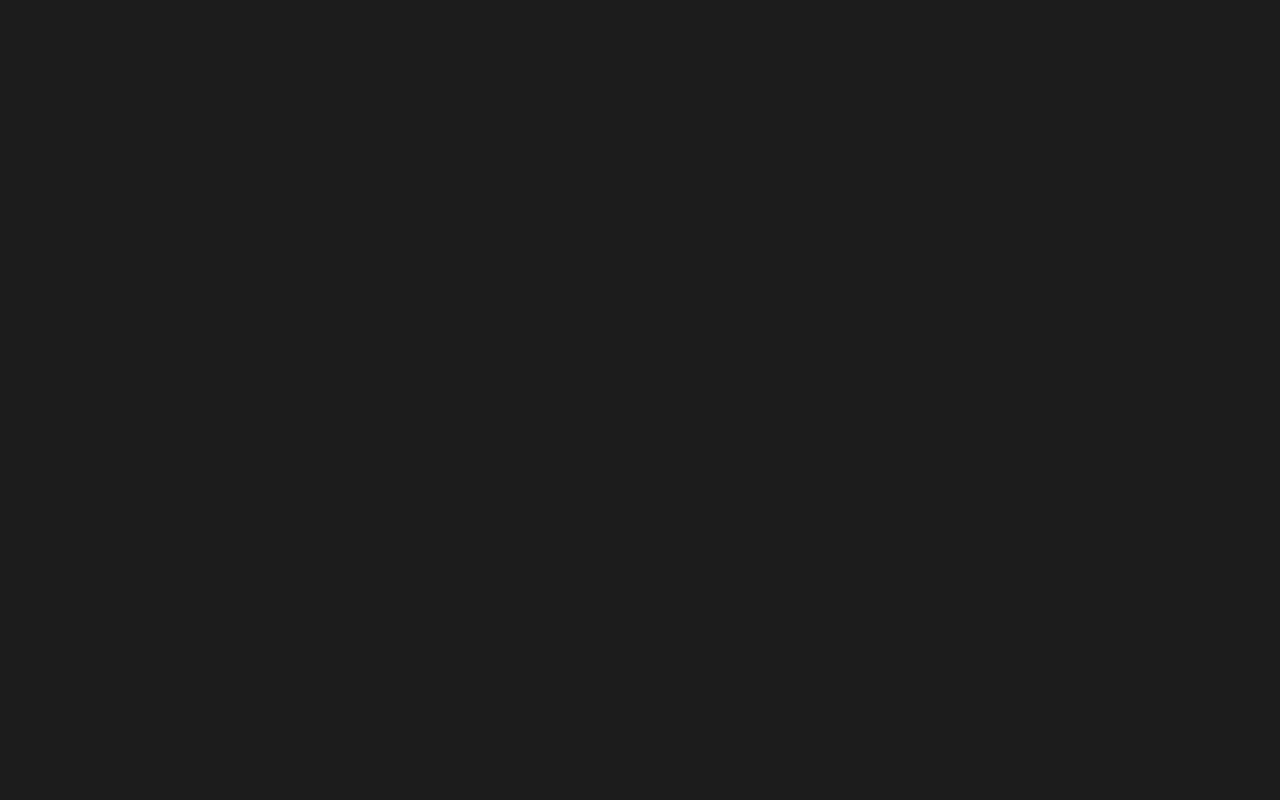
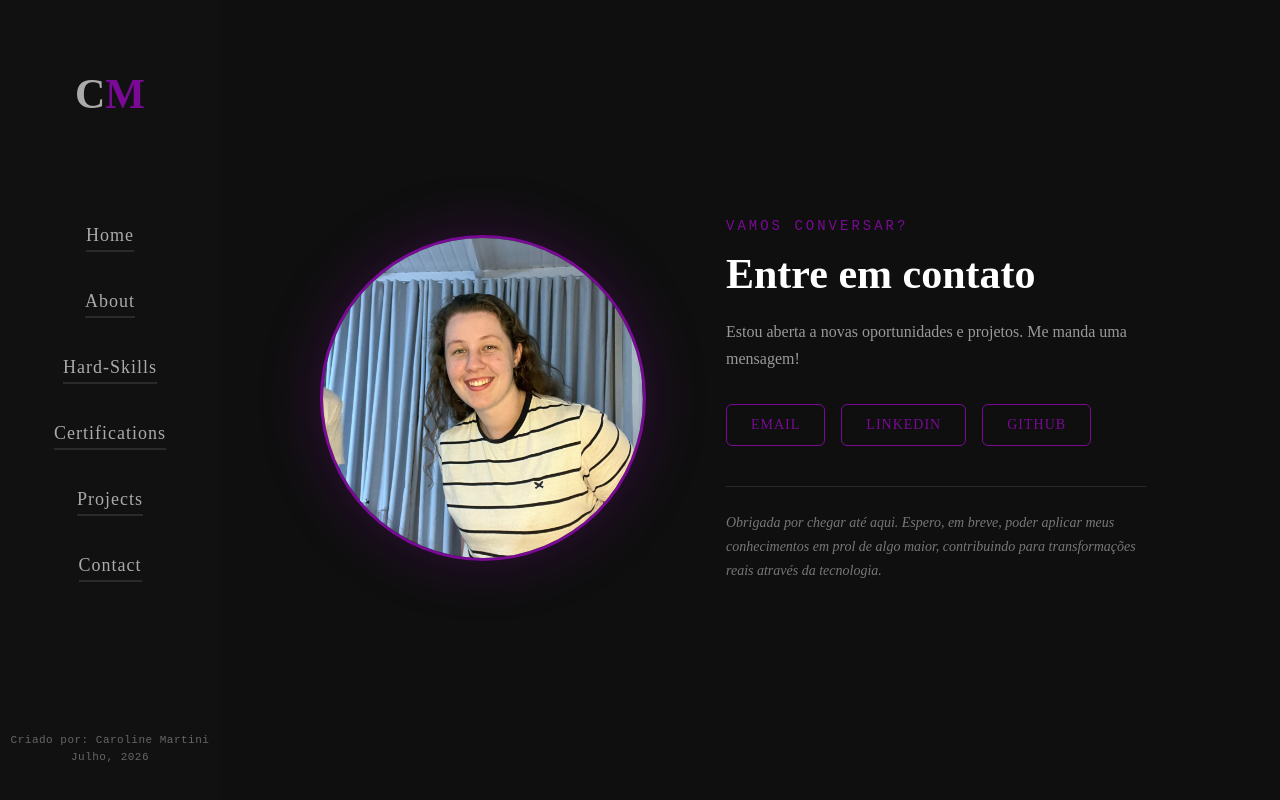
Before and after one commit to SpaceCowboy-c/Portifolio, a React (Vite) app: page /contact in a window 1280 px wide. Before the commit this address had no page. Built offline with nearby package versions, Linux system fonts and the light colour scheme.

Commit message:
Aba para contato criada + ajuste na barra de navegação.

```diff
--- a/src/App.jsx
+++ b/src/App.jsx
@@ -2,6 +2,7 @@ import { Routes, Route } from 'react-router-dom'
 import Home from './screens/home/home.jsx'
 import About from './screens/about/about.jsx'
 import HardSkill from './screens/Skills/hardSkill.jsx'
+import Contact from './screens/contact/contact.jsx'
 
 function App() {
   return (
@@ -9,6 +10,8 @@ function App() {
       <Route path="/" element={<Home />} />
       <Route path="/about" element={<About />} />
       <Route path="/skills" element={<HardSkill />} />
+      <Route path="/contact" element={<Contact />} />
+
     </Routes>
   )
 }
--- a/src/components/Navbar/navbar.css
+++ b/src/components/Navbar/navbar.css
@@ -55,3 +55,16 @@
     color: white;
     border-color: white;
 }
+
+.navbar-footer {
+    position: absolute;
+    bottom: 24px;
+    left: 0;
+    width: 100%;
+    text-align: center;
+    font-size: 11px;
+    color: #666;
+    font-family: monospace;
+    line-height: 1.5;
+    letter-spacing: 0.5px;
+}
--- a/src/components/Navbar/navbar.jsx
+++ b/src/components/Navbar/navbar.jsx
@@ -17,6 +17,10 @@ export default function Navbar() {
                 <li><Link to="/projects">Projects</Link></li>
                 <li><Link to="/contact">Contact</Link></li>
             </ul>
+
+            <p className="navbar-footer">
+                Criado por: Caroline Martini <br /> Julho, 2026
+            </p>
         </nav>
     );
 }
--- a/src/screens/Skills/hardSkill.css
+++ b/src/screens/Skills/hardSkill.css
@@ -6,7 +6,7 @@
     margin-left: 220px;
     background-color: #0f0f0f;
     color: white;
-    padding: 70px 60px 80px 200px;  /*posição do conteúdo da sessão de hard skills*/
+    padding: 70px 60px 80px 150px;  /*posição do conteúdo da sessão de hard skills*/
     box-sizing: border-box;
 }
 
@@ -23,7 +23,7 @@
     margin-bottom: 16px;
     font-family: monospace;
     opacity: 0;
-    animation: fadeInUp 0.7s ease forwards;
+    animation: revealIn 0.9s cubic-bezier(0.16, 1, 0.3, 1) forwards;
 }
 
 .hard-skill-description {
@@ -33,6 +33,8 @@
     opacity: 0;
     animation: fadeInUp 0.7s ease forwards;
     animation-delay: 0.15s;
+    animation: revealIn 0.9s cubic-bezier(0.16, 1, 0.3, 1) forwards;
+    animation-delay: 0.15s;
 }
 
 
@@ -40,7 +42,7 @@
     margin-bottom: 48px;
     max-width: 1000px;
     opacity: 0;
-    animation: fadeInUp 0.7s ease forwards;
+    animation: revealIn 0.8s cubic-bezier(0.16, 1, 0.3, 1) forwards;
 }
 
 .skill-category:nth-of-type(1) {
@@ -147,15 +149,17 @@
     z-index: 1;
 }
 
-@keyframes fadeInUp {
+@keyframes revealIn {
     from {
         opacity: 0;
-        transform: translateY(20px);
+        filter: blur(10px);
+        transform: translateY(30px) scale(0.96);
     }
 
     to {
         opacity: 1;
-        transform: translateY(0);
+        filter: blur(0);
+        transform: translateY(0) scale(1);
     }
 }
 
--- a/src/screens/Skills/hardSkill.jsx
+++ b/src/screens/Skills/hardSkill.jsx
@@ -93,7 +93,7 @@ const markup = [
 const frameworks = [
     { title: 'React', level: 'Intermediário', icon: 'devicon-react-original colored' },
     { title: 'React Native', level: 'Intermediário', icon: 'devicon-react-original colored' },
-    { title: 'Node.js', level: 'Intermediário', icon: 'devicon-nodejs-plain colored' },
+    { title: 'Angular.js', level: 'Básico', icon: 'devicon-angularjs-plain colored' },
 ];
 
 const databases = [
@@ -103,8 +103,7 @@ const databases = [
 ];
 
 const tools = [
-    { title: 'Redes', level: 'Intermediário', icon: 'devicon-ssh-original' },
-    { title: 'Linux', level: 'Básico', icon: 'devicon-linux-plain' },
+    { title: 'Visual Studio Code', level: 'Intermediário', icon: 'devicon-vscode-plain colored' },
     { title: 'Git', level: 'Intermediário', icon: 'devicon-git-plain colored' },
     { title: 'GitHub', level: 'Intermediário', icon: 'devicon-github-original colored' },
     { title: 'Docker', level: 'Básico', icon: 'devicon-docker-plain colored' },
--- /dev/null
+++ b/src/screens/contact/contact.css
@@ -0,0 +1,142 @@
+.contact {
+    min-height: 100vh;
+}
+
+.contact-content {
+    margin-left: 220px;
+    background-color: #0f0f0f;
+    color: white;
+    display: flex;
+    align-items: center;
+    gap: 80px;
+    padding: 100px;
+    min-height: 100vh;
+    box-sizing: border-box;
+}
+
+.contact-photo-wrapper {
+    position: relative;
+    flex-shrink: 0;
+    opacity: 0;
+    animation: revealIn 0.9s cubic-bezier(0.16, 1, 0.3, 1) forwards;
+}
+
+.contact-photo {
+    width: 320px;
+    height: 320px;
+    object-fit: cover;
+    border-radius: 50%;
+    border: 3px solid #7a0a96;
+    box-shadow: 0 0 60px rgba(122, 10, 150, 0.3);
+}
+
+.contact-info {
+    max-width: 500px;
+}
+
+.contact-subtitle {
+    color: #7a0a96;
+    font-size: 14px;
+    letter-spacing: 3px;
+    text-transform: uppercase;
+    margin-bottom: 16px;
+    font-family: monospace;
+    opacity: 0;
+    animation: revealIn 0.9s cubic-bezier(0.16, 1, 0.3, 1) forwards;
+}
+
+.contact-title {
+    font-size: 42px;
+    font-weight: bold;
+    margin: 0 0 20px 0;
+    opacity: 0;
+    animation: revealIn 0.9s cubic-bezier(0.16, 1, 0.3, 1) forwards;
+    animation-delay: 0.15s;
+}
+
+.contact-description {
+    color: #999;
+    font-size: 16px;
+    line-height: 1.7;
+    margin-bottom: 32px;
+    opacity: 0;
+    animation: revealIn 0.9s cubic-bezier(0.16, 1, 0.3, 1) forwards;
+    animation-delay: 0.3s;
+}
+
+
+.contact-links {
+    display: flex;
+    gap: 16px;
+    opacity: 0;
+    animation: revealIn 0.9s cubic-bezier(0.16, 1, 0.3, 1) forwards;
+    animation-delay: 0.45s;
+}
+
+.contact-link {
+    padding: 12px 24px;
+    border: 1px solid #7a0a96;
+    color: #7a0a96;
+    text-decoration: none;
+    font-size: 14px;
+    letter-spacing: 1px;
+    text-transform: uppercase;
+    border-radius: 6px;
+    transition: all 0.3s ease;
+}
+
+.contact-link:hover {
+    background-color: #7a0a96;
+    color: white;
+}
+
+.contact-farewell {
+    margin-top: 40px;
+    padding-top: 24px;
+    border-top: 1px solid #2a2a2a;
+    font-size: 14px;
+    font-style: italic;
+    color: #777;
+    line-height: 1.7;
+    max-width: 420px;
+    opacity: 0;
+    animation: revealIn 0.9s cubic-bezier(0.16, 1, 0.3, 1) forwards;
+    animation-delay: 0.6s;
+}
+
+
+@keyframes revealIn {
+    from {
+        opacity: 0;
+        filter: blur(10px);
+        transform: translateY(30px) scale(0.96);
+    }
+
+    to {
+        opacity: 1;
+        filter: blur(0);
+        transform: translateY(0) scale(1);
+    }
+}
+
+@media (max-width: 900px) {
+    .contact-content {
+        flex-direction: column;
+        text-align: center;
+        gap: 40px;
+    }
+
+    .contact-photo {
+        width: 220px;
+        height: 220px;
+    }
+
+    .contact-links {
+        justify-content: center;
+    }
+
+    .contact-farewell {
+        margin-left: auto;
+        margin-right: auto;
+    }
+}
--- /dev/null
+++ b/src/screens/contact/contact.jsx
@@ -0,0 +1,38 @@
+import React from 'react';
+import Navbar from '../../components/Navbar/navbar';
+import './contact.css';
+import Foto_Perfil from '../../assets/Foto_Perfil.jpeg';
+
+export default function Contact() {
+    return (
+        <div className="contact">
+            <Navbar />
+
+            <main className="contact-content">
+
+                <div className="contact-photo-wrapper">
+                    <img src={Foto_Perfil} alt="Foto de Caroline" className="contact-photo" />
+                </div>
+                <div className="contact-info">
+                    <p className="contact-subtitle">Vamos conversar?</p>
+                    <h1 className="contact-title">Entre em contato</h1>
+                    <p className="contact-description">
+                        Estou aberta a novas oportunidades e projetos. Me manda uma mensagem!
+                    </p>
+
+                    <div className="contact-links">
+                        <a href="https://mail.google.com/mail/?view=cm&to=caroline.martini@universo.univates.br" target="_blank" rel="noreferrer" className="contact-link">Email</a>
+                        <a href="https://www.linkedin.com/in/caroline-martini-63a5523a4/" target="_blank" rel="noreferrer" className="contact-link">LinkedIn</a>
+                        <a href="https://github.com/SpaceCowboy-c/" target="_blank" rel="noreferrer" className="contact-link">GitHub</a>
+                    </div>
+
+                    <p className="contact-farewell">
+                        Obrigada por chegar até aqui. Espero, em breve, poder aplicar meus
+                        conhecimentos em prol de algo maior, contribuindo para
+                        transformações reais através da tecnologia.
+                    </p>
+                </div>
+            </main>
+        </div>
+    );
+}
--- a/src/screens/home/home.css
+++ b/src/screens/home/home.css
@@ -31,7 +31,7 @@
     margin-bottom: 16px;
     font-family: monospace;
     opacity: 0;
-    animation: fadeInUp 0.7s ease forwards; /* Animação de entrada */
+    animation: revealIn 0.9s cubic-bezier(0.16, 1, 0.3, 1) forwards; /* Animação de entrada */
 }
 
 .hero-title {
@@ -40,7 +40,7 @@
     line-height: 1.2;
     margin: 0 0 24px 0;
     opacity: 0;
-    animation: fadeInUp 0.7s ease forwards;
+    animation: revealIn 0.9s cubic-bezier(0.16, 1, 0.3, 1) forwards;
     animation-delay: 0.15s;
 }
 
@@ -54,7 +54,7 @@
     margin-bottom: 32px;
     line-height: 1.6;
     opacity: 0;
-    animation: fadeInUp 0.7s ease forwards;
+    animation: revealIn 0.9s cubic-bezier(0.16, 1, 0.3, 1) forwards;
     animation-delay: 0.3s;
 }
 
@@ -69,7 +69,7 @@
     text-transform: uppercase;
     transition: all 0.3s ease;
     opacity: 0;
-    animation: fadeInUp 0.7s ease forwards;
+    animation: revealIn 0.9s cubic-bezier(0.16, 1, 0.3, 1) forwards;
     animation-delay: 0.45s;
 }
 
@@ -144,15 +144,17 @@
 }
 
 /* Animações de entrada */
-@keyframes fadeInUp {
+@keyframes revealIn {
     from {
         opacity: 0;
-        transform: translateY(20px);
+        filter: blur(10px);
+        transform: translateY(30px) scale(0.96);
     }
 
     to {
         opacity: 1;
-        transform: translateY(0);
+        filter: blur(0);
+        transform: translateY(0) scale(1);
     }
 }
 
--- a/src/screens/home/home.jsx
+++ b/src/screens/home/home.jsx
@@ -1,6 +1,7 @@
 import React from 'react';
 import Navbar from '../../components/Navbar/navbar';  //importa o código do navbar
 import './home.css';
+import { Link } from 'react-router-dom';
 
 export default function Home() {
     return (
@@ -20,9 +21,9 @@ export default function Home() {
                         Transformo ideias em aplicações rápidas, funcionais e bem projetadas.
                     </p>
 
-                    <a href="#contact" className="hero-button">
+                    <Link to="/contact" className="hero-button">
                         Fale comigo
-                    </a>
+                    </Link>
                 </div>
 
                 <div className="hero-decoration">
```
Also changed, not shown: src/screens/about/about.css (+29 -26 lines), src/screens/about/about.jsx (+4 -4 lines), src/assets/Foto_Perfil.jpeg (added).
